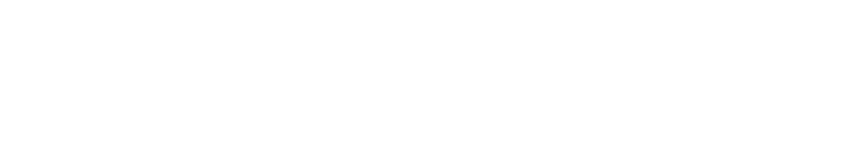
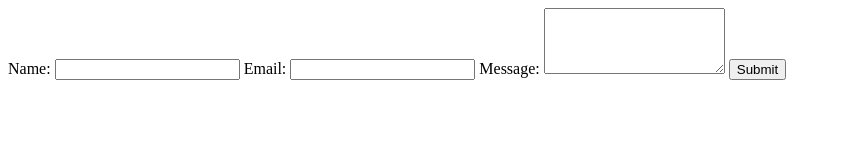
Before and after one commit to priya141599/git-prac, a plain HTML site: page index.html in a window 1280 px wide. Shown: the whole page, without its empty margins (0-841 px from the left). Drawn offline with Linux system fonts and the light colour scheme.

Commit message:
added form

```diff
--- a/index.html
+++ b/index.html
@@ -6,7 +6,18 @@
     <title>Document</title>
 </head>
 <body>
+  <form>
+    <label for="name">Name:</label>
+    <input type="text" id="name" name="name" required>
 
+    <label for="email">Email:</label>
+    <input type="email" id="email" name="email" required>
+
+    <label for="message">Message:</label>
+    <textarea id="message" name="message" rows="4" required></textarea>
+
+    <button type="submit">Submit</button>
+  </form>
 
 </body>
 </html>
```
